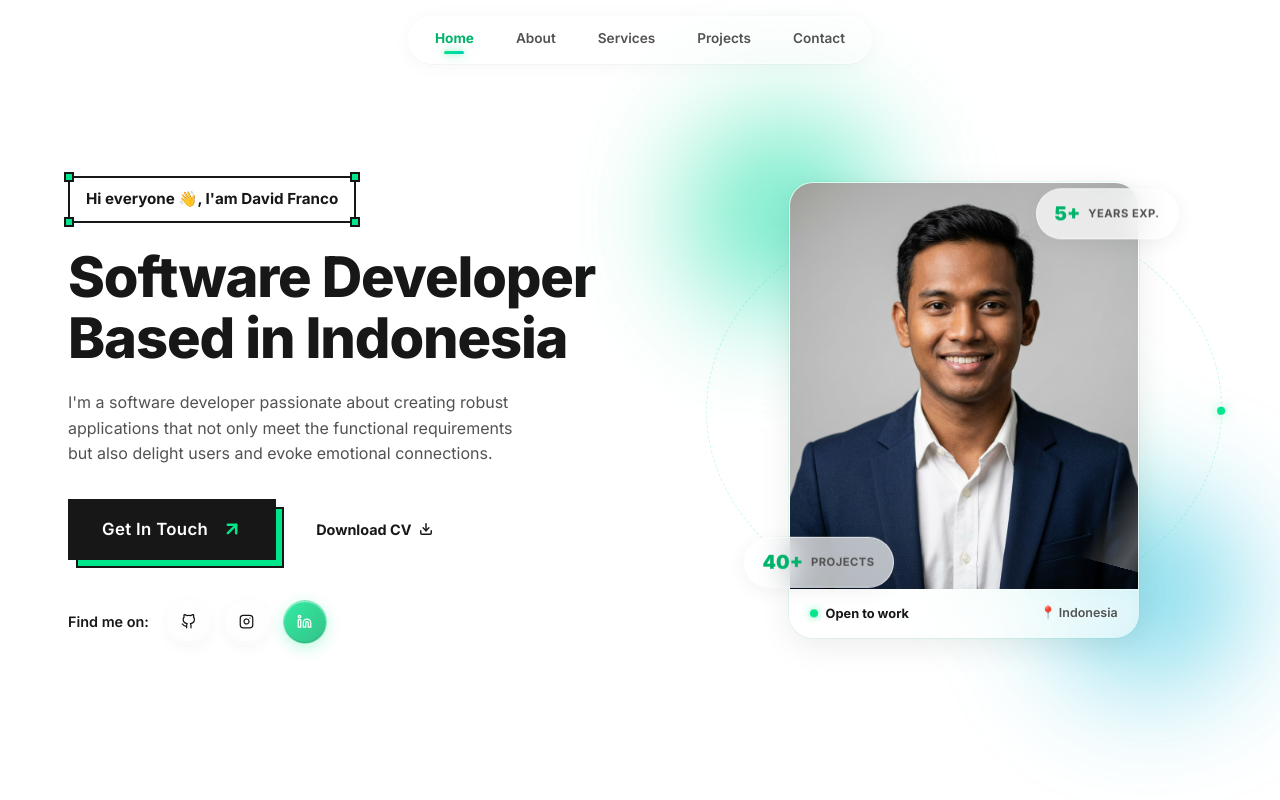
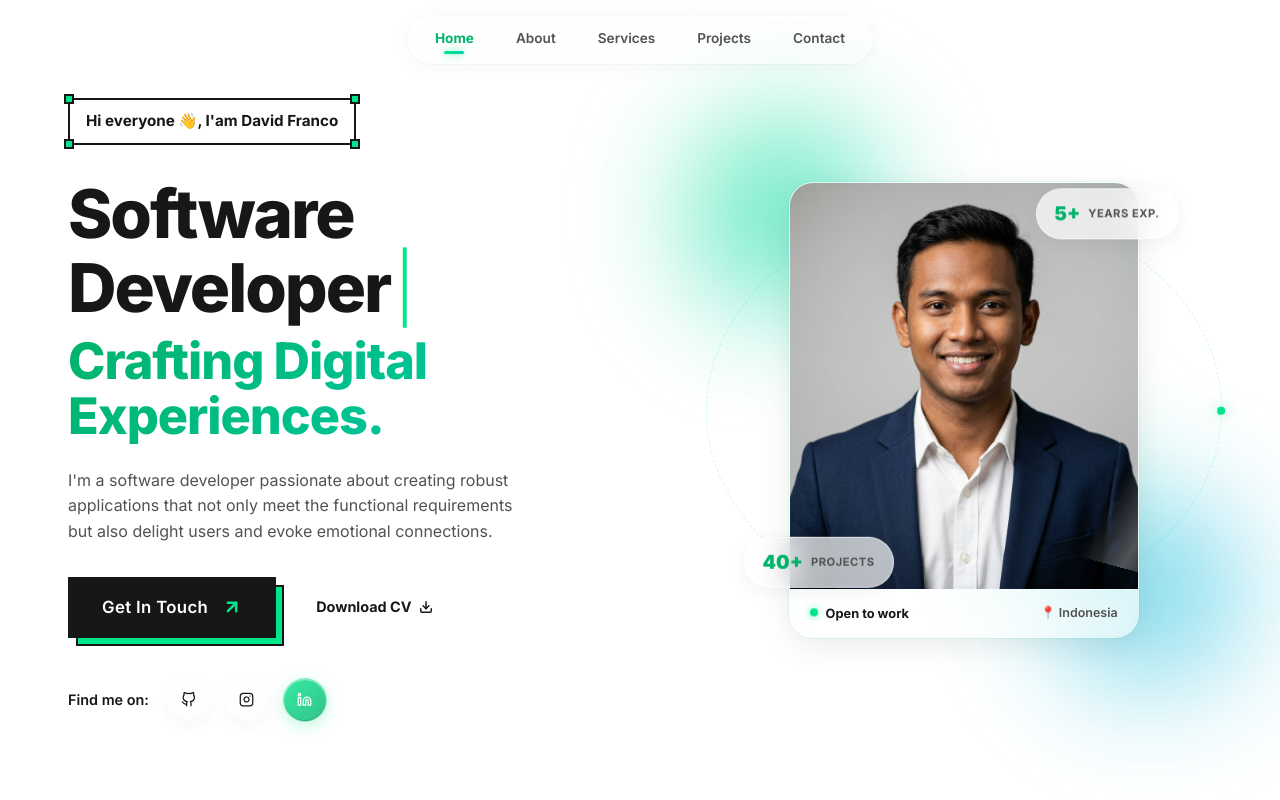
Before and after one commit to galihtra/galihtra-web, a Next.js app: page / in a window 1280 px wide. Shown: the top 800 px of the page. Built offline with nearby package versions, Linux system fonts and the light colour scheme.

Commit message:
update teks

```diff
--- a/app/globals.css
+++ b/app/globals.css
@@ -245,7 +245,7 @@ button.hamburger.active span:nth-child(3) { transform: rotate(-45deg) translate(
 .hero-badge {
   position: relative; display: inline-flex; align-items: center;
   border: 2px solid #171717; padding: 10px 16px;
-  font-weight: 700; font-size: 0.95rem; margin-bottom: 24px;
+  font-weight: 700; font-size: 0.95rem; margin-bottom: 32px;
   background: #fff;
 }
 .corner {
@@ -257,9 +257,38 @@ button.hamburger.active span:nth-child(3) { transform: rotate(-45deg) translate(
 .corner-bl { bottom: -6px; left: -6px; }
 .corner-br { bottom: -6px; right: -6px; }
 
-.hero h1 {
-  font-size: 3.5rem; font-weight: 800; line-height: 1.1; letter-spacing: -0.02em;
-  color: #171717; margin-bottom: 20px;
+.hero-title {
+  font-size: clamp(2.5rem, 6vw, 4.2rem);
+  font-weight: 800;
+  line-height: 1.1;
+  letter-spacing: -0.03em;
+  margin-bottom: 24px;
+}
+.hero-title .text-primary {
+  color: #171717;
+}
+.hero-title .text-gradient-cool {
+  background: linear-gradient(135deg, var(--accent-dark) 0%, #00cfb4 100%);
+  -webkit-background-clip: text;
+  -webkit-text-fill-color: transparent;
+  background-clip: text;
+  color: transparent; /* Fallback */
+  font-weight: 800;
+  letter-spacing: -0.02em;
+  display: block;
+  font-size: 0.75em;
+  margin-top: 8px;
+}
+.typing-cursor {
+  display: inline-block;
+  color: var(--accent);
+  margin-left: 4px;
+  font-weight: 300;
+  animation: blink 1s step-end infinite;
+}
+@keyframes blink {
+  0%, 100% { opacity: 1; }
+  50% { opacity: 0; }
 }
 @media (max-width: 768px) { .hero h1 { font-size: 2.5rem; } }
 
--- a/app/page.tsx
+++ b/app/page.tsx
@@ -133,6 +133,25 @@ export default function Home() {
     experience: "5+ tahun membangun solusi digital untuk berbagai industri. Fokus pada maintainable code, performa, dan user experience.",
   };
 
+  const [typed1, setTyped1] = useState("");
+  const text1 = "Software Developer";
+
+  useEffect(() => {
+    let current1 = 0;
+
+    const timeout = setTimeout(() => {
+      const interval1 = setInterval(() => {
+        current1++;
+        setTyped1(text1.substring(0, current1));
+        if (current1 >= text1.length) {
+          clearInterval(interval1);
+        }
+      }, 80);
+    }, 400);
+
+    return () => clearTimeout(timeout);
+  }, []);
+
   return (
     <>
       {/* ════════ NAVBAR ════════ */}
@@ -179,8 +198,15 @@ export default function Home() {
             </motion.div>
 
             <motion.h1 className="hero-title" initial={{ opacity: 0, y: 20 }} animate={{ opacity: 1, y: 0 }} transition={{ duration: 0.5, delay: 0.1, ease: "easeOut" }}>
-              Software Developer <br/>
-              Based in Indonesia
+              <span className="text-primary">{typed1}<span className="typing-cursor">|</span></span>
+              <motion.span
+                className="text-gradient-cool"
+                initial={{ opacity: 0, filter: "blur(10px)" }}
+                animate={{ opacity: 1, filter: "blur(0px)" }}
+                transition={{ duration: 0.8, delay: 1.5 }}
+              >
+                Crafting Digital Experiences.
+              </motion.span>
             </motion.h1>
 
             <motion.p className="hero-desc" initial={{ opacity: 0, y: 20 }} animate={{ opacity: 1, y: 0 }} transition={{ duration: 0.5, delay: 0.2, ease: "easeOut" }}>
```
